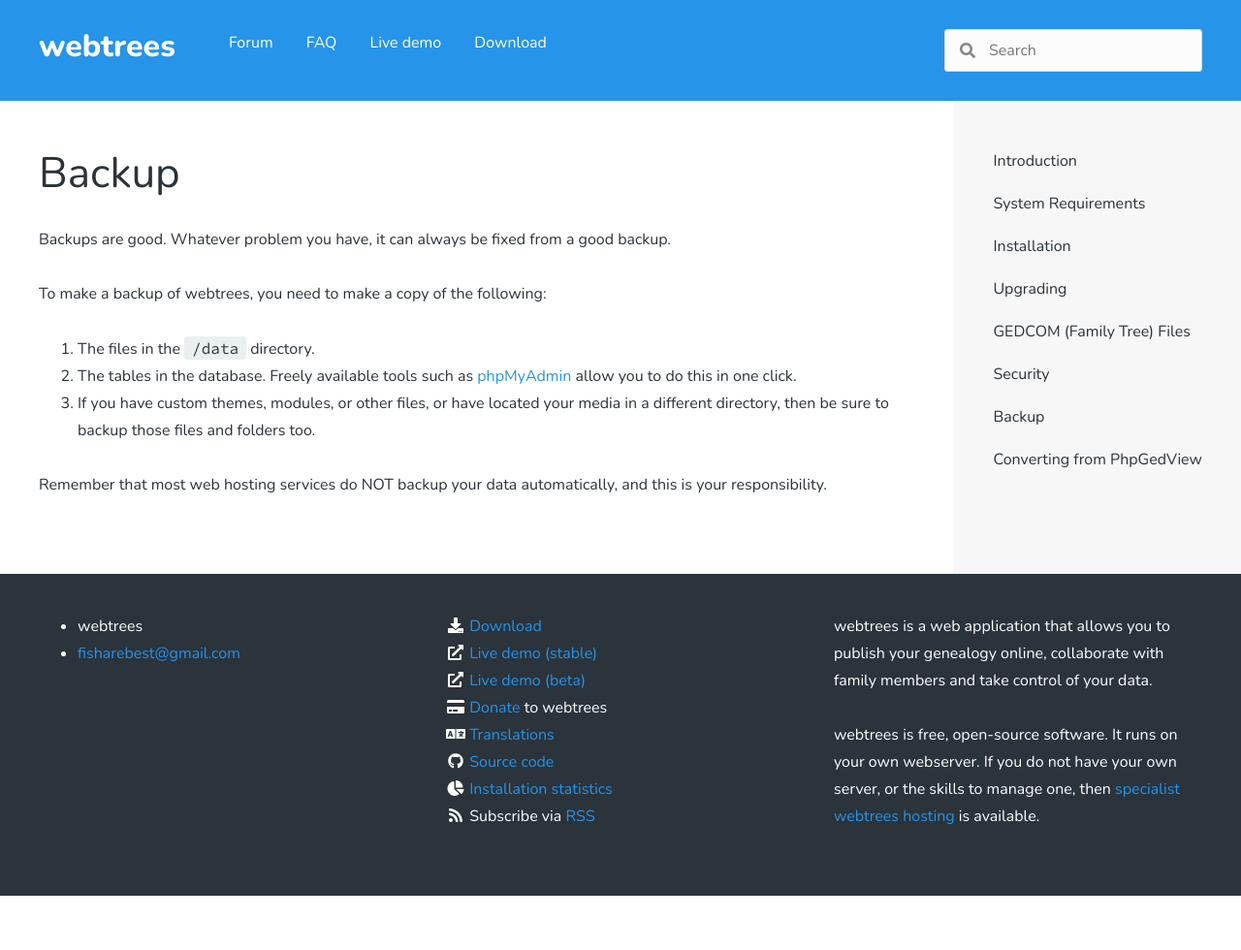
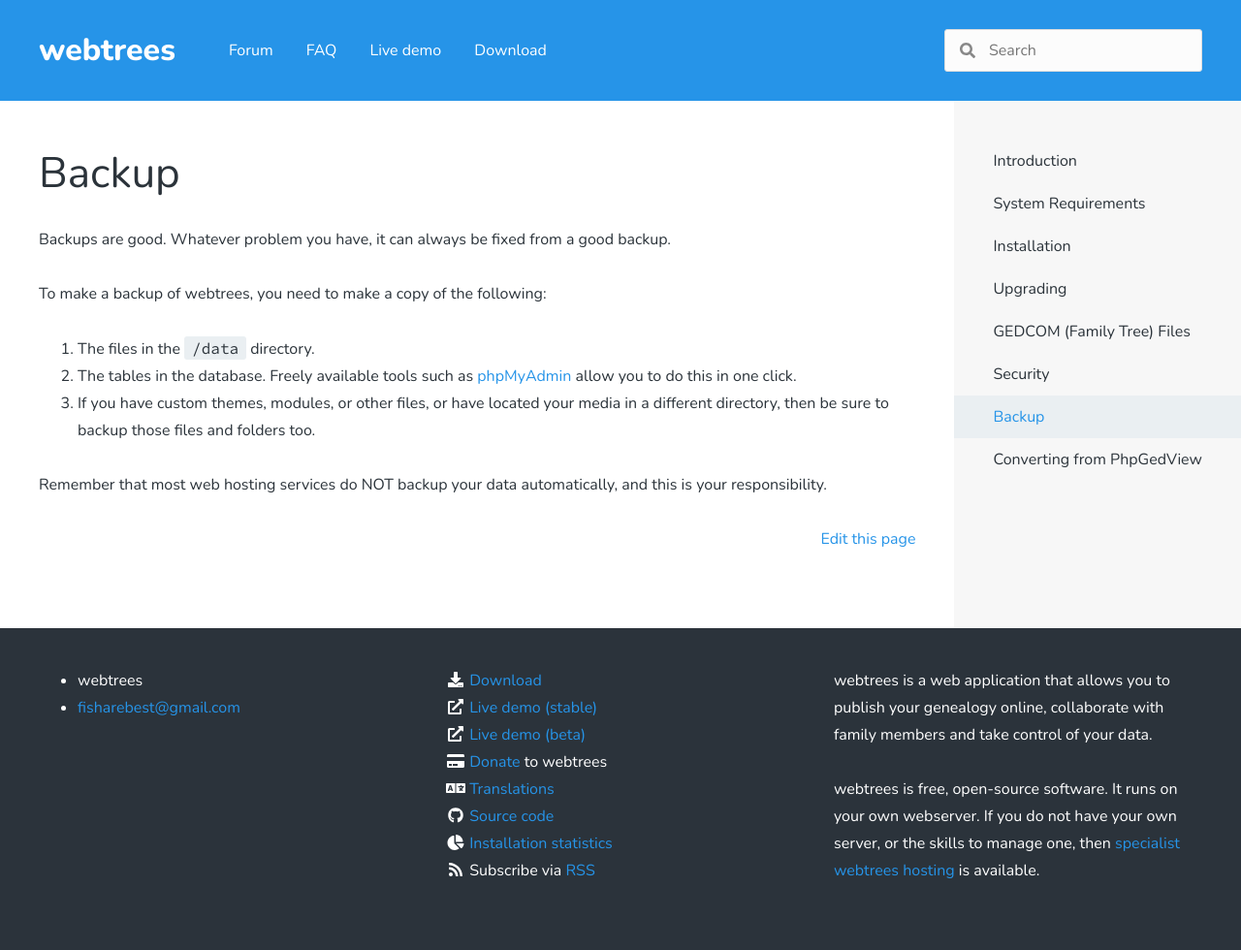
Before and after one commit to webtrees/webtrees.github.io, a Jekyll site: the page built from _readme/backup.md, in a window 1280 px wide. Shown: the whole page at 97% size. Built offline with Jekyll 4.4.1, drawn with Linux system fonts in a browser that asks for light colours; nearby versions of some CDN libraries; before the commit the page ends 924 px from its top, so only the background shows below that.

Commit message:
Add edit link

```diff
--- a/_config.yml
+++ b/_config.yml
@@ -6,6 +6,8 @@ description: >
   webtrees is a web application that allows you to publish your genealogy online,
   collaborate with family members and take control of your data.
 url: "https://webtrees.github.io"
+github_repo: webtrees/webtrees.github.io
+edit_text: Edit this page
 baseurl: ""
 date_format: "%b %-d, %Y"
 show_excerpts: true
--- /dev/null
+++ b/_includes/edit-link.html
@@ -0,0 +1 @@
+<p class="text-right"><a href="https://github.com/{{ site.github_repo }}/edit/master/{{page.path}}">{{ site.edit_text }}</a></p>
--- a/_layouts/documentation.html
+++ b/_layouts/documentation.html
@@ -5,14 +5,16 @@ layout: default
 <div class="col-container">
   <main id="page-content">
     {{ content }}
+
+    {% include edit-link.html %}
   </main>
   <aside id="page-sidebar">
     <nav class="secondary-navigation">
       {% assign doclist = site[page.collection] | sort: 'order' %}
       <ul>
-          {% for page in doclist %}
-              {% if page.slug != "index" %}
-                  <li><a href="{{ page.url }}">{{ page.title }}</a></li>
+          {% for doc in doclist %}
+              {% if doc.slug != "index" %}
+                  <li{% if page.slug == doc.slug %} class="active"{% endif %}><a href="{{ doc.url }}">{{ doc.title }}</a></li>
               {% endif %}
           {% endfor %}
       </ul>
--- a/_layouts/page.html
+++ b/_layouts/page.html
@@ -5,5 +5,7 @@ layout: default
 <main id="page-content">
   <div class="narrow-wrapper">
     {{ content }}
+
+    {% include edit-link.html %}
   </div>
 </main>
--- a/_sass/webtrees.scss
+++ b/_sass/webtrees.scss
@@ -230,6 +230,10 @@ button {
   padding: 30px 0;
   padding: 3rem 0;
 
+  .col-container {
+    align-items: center;
+  }
+
   input,
   button {
     box-shadow: none;
@@ -281,6 +285,11 @@ button {
 
     li {
       display: block;
+
+      &.active a {
+        color: $primary-color;
+        background-color: #eaeff2;
+      }
     }
 
     a {
@@ -291,7 +300,6 @@ button {
 
       &:hover {
         color: $primary-color;
-        background-color: #eaeff2;
       }
     }
   }
@@ -354,6 +362,11 @@ button {
 
   li {
     list-style-type: none;
+
+    &.active a {
+      background-color: #eaeff2;
+      color: $primary-color;
+    }
   }
 
   a {
@@ -363,7 +376,6 @@ button {
     padding: 0.8rem 4rem;
 
     &:hover {
-      background-color: #eaeff2;
       color: $primary-color;
     }
   }
```
